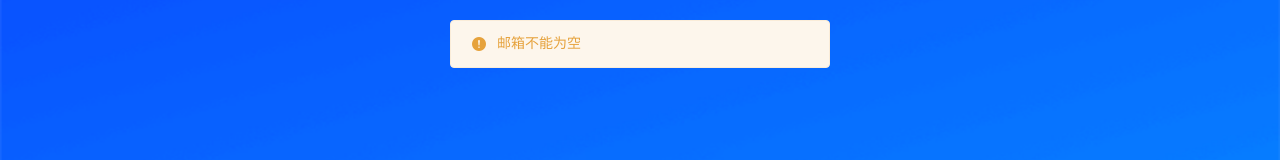
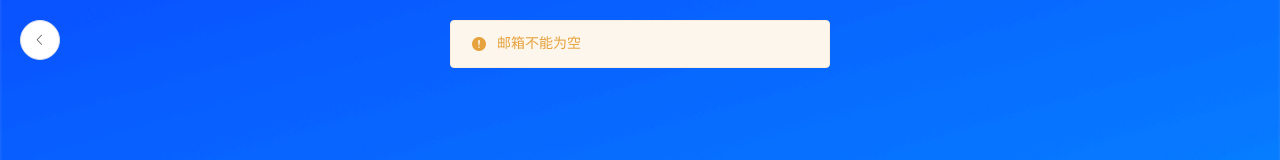
Before and after one commit to baojizhineng/baojizhineng.github.io, a Vue app: page /#/seekpaswd in a window 1280 px wide. Both pictures are taken after a click on the button "获取验证码". Shown: the top 160 px of the page. Built offline with nearby package versions, Linux system fonts and the light colour scheme.

Commit message:
bug修改

```diff
--- a/src/App.vue
+++ b/src/App.vue
@@ -18,7 +18,14 @@ export default {
   height: 100vh;
   background:url('./static/image/bg.png') no-repeat center center ,linear-gradient(154deg,#0779ff,#1fdfff);
   background-size: cover;
-
 }
 
+@media screen and (max-width: 767px) and (min-width: 359px){
+.home .el-dialog {
+   width: 92%;
+}
+.el-message {
+  min-width: 320px !important
+}
+}
 </style>
--- a/src/utils/request.js
+++ b/src/utils/request.js
@@ -7,7 +7,7 @@ let baseUrl = ''
 
 switch (nodeEnv) {
   case 'development':
-    baseUrl = 'http://192.168.2.119:8085'
+    baseUrl = 'https://exchange.gcblock.cn/api'
     break
   case 'production':
     baseUrl = 'https://exchange.gcblock.cn/api'
@@ -47,8 +47,7 @@ service.interceptors.response.use(
     if (isShowMessage && res.code === 200) {
       Message({
         message,
-        type: 'success',
-        duration: 3 * 1000
+        type: 'success'
       })
       return res
     }
@@ -58,8 +57,7 @@ service.interceptors.response.use(
       const message = (res.error && res.error.message) || res.message || res.msg || '未知错误'
       Message({
         message,
-        type: 'error',
-        duration: 3 * 1000
+        type: 'error'
       })
       console.log('拦截器打印错误:', res)
       // 这里可以设置后台返回状态码是500或者是其他,然后重定向跳转
@@ -89,8 +87,7 @@ service.interceptors.response.use(
       }
       Message({
         message: '服务器繁忙, 请稍后再试!  ' + code,
-        type: 'error',
-        duration: 3 * 1000
+        type: 'error'
       })
       return Promise.reject(error.message)
     } else {
--- a/src/views/detaillist/index.vue
+++ b/src/views/detaillist/index.vue
@@ -1,6 +1,6 @@
 <template>
  <div class="list">
-   <div class="back">
+   <div class="backbtn">
         <el-button @click="goBack"  el-button icon="el-icon-arrow-left" circle></el-button>
    </div>
   <div class="content">
@@ -154,7 +154,7 @@ export default {
 </script>
 
 <style scoped>
-.back {
+.backbtn {
     padding: 20px;
 }
 .content {
--- a/src/views/home/index.vue
+++ b/src/views/home/index.vue
@@ -67,7 +67,8 @@
         </el-form-item>
         <el-form-item prop="amount">
           <el-input
-            v-model="ruleForm.amount"
+            type="number"
+            v-model.number="ruleForm.amount"
             placeholder="请输入提现金额"
           ></el-input>
         </el-form-item>
@@ -109,7 +110,7 @@ export default {
         toAddress: [
           { required: true, message: '请输入钱包地址', trigger: 'blur' }
         ],
-        amount: [{ required: true, message: '请输入提现金额', trigger: 'blur' }]
+        amount: [{ required: true, message: '请输入提现金额', trigger: 'blur' }, { type: 'number', message: '只能输入数字' }]
       }
     }
   },
@@ -277,10 +278,5 @@ export default {
 .logout {
   margin-top: 15px;
 }
-@media screen and (max-width: 767px) and (min-width: 375px){
-.home /deep/ .el-dialog {
-   width: 92%;
-}
 
-}
 </style>
--- a/src/views/login/index.vue
+++ b/src/views/login/index.vue
@@ -87,7 +87,7 @@
         <el-button
           round
           class="loginbtn"
-          :loding='loginDisbled'
+          :loading='loginDisbled'
           @click="loginSubmit('ruleFormlogin')"
           style="width:100%"
           >登录</el-button
--- a/src/views/seekpaswd/index.vue
+++ b/src/views/seekpaswd/index.vue
@@ -1,4 +1,8 @@
 <template>
+<div>
+  <div class="backbtn">
+        <el-button @click="goBack"  el-button icon="el-icon-arrow-left" circle></el-button>
+   </div>
   <div class="seekpaswd">
  <el-form
         :model="form"
@@ -53,6 +57,8 @@
         >
       </el-form>
   </div>
+</div>
+
 </template>
 
 <script>
@@ -129,6 +135,9 @@ export default {
       sendUpdateEmail({ email }).then(res => {
         console.log(res)
       })
+    },
+    goBack () {
+      this.$router.push({ path: '/', query: { redirect: 'sign' } })
     }
   }
 }
@@ -152,4 +161,9 @@ export default {
     border-radius: 0;
     color:#fff;
 }
+.backbtn {
+    position: absolute;
+    left: 20px;
+    top:20px;
+}
 </style>
```
